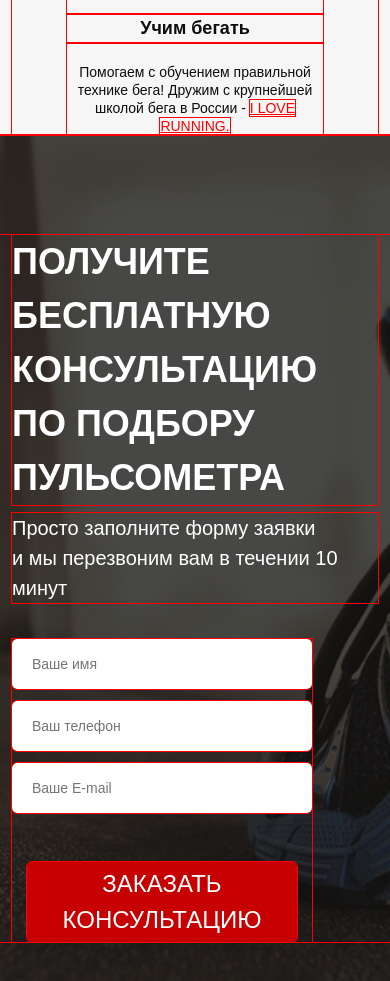
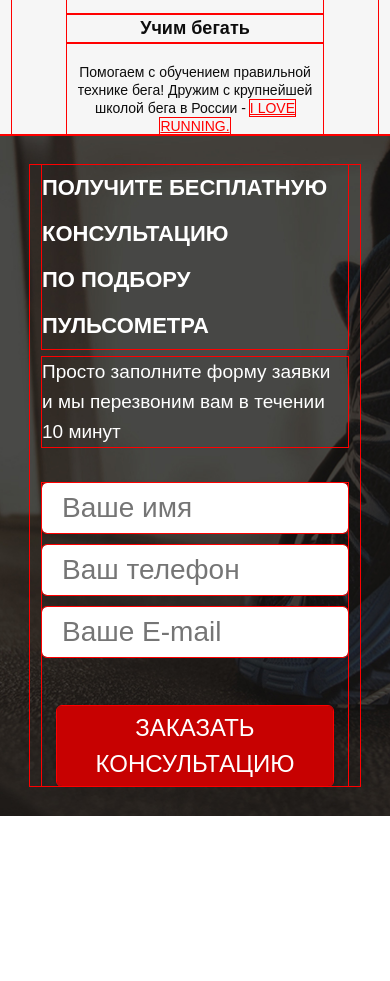
Before and after one commit to Shustovsky/runSmart, a website: page src/index.html in a window 390 px wide. Shown: the part 1960-2941 px from the top of the page. After the commit the page ends 2776 px from the top, so only its background shows below. Drawn offline with nearby package versions, Linux system fonts and the light colour scheme; files whose address does not match are found by name.

Commit message:
add media rules for consultation

```diff
--- a/src/sass/blocks/_media.scss
+++ b/src/sass/blocks/_media.scss
@@ -48,6 +48,17 @@
             padding-right: 15%;
             padding-left: 15%;
         }
+    }
+    .consultation {
+        min-height: 600px;
+        padding: 30px;
+        &__descr {
+            font-size: 19px;
+        }
+    }
+    .title_white {
+        font-size: 22px;
+        line-height: 46px;
     }
 }
 
@@ -101,6 +112,20 @@
         }
     }
     .consultation {
+        min-height: 600px;
         padding: 30px;
+        &__descr {
+            font-size: 19px;
+        }
+    }
+    .title_white {
+        font-size: 22px;
+        line-height: 46px;
+    }
+    .feed-form {
+        width: 100%;
+        input {
+            font-size: 28px;
+        }
     }
 }
--- a/src/sass/style.scss
+++ b/src/sass/style.scss
@@ -4,10 +4,10 @@
 @import "blocks/header";
 @import "blocks/buttons";
 @import "blocks/advantages";
-@import "blocks/media";
 @import "blocks/consultation";
 @import "blocks/titles";
 @import "blocks/forms";
+@import "blocks/media";
 * {
     font-family: 'MuseoModerno', sans-serif;
     outline: 1px solid red;
```
Also changed, not shown: src/css/style.min.css.
